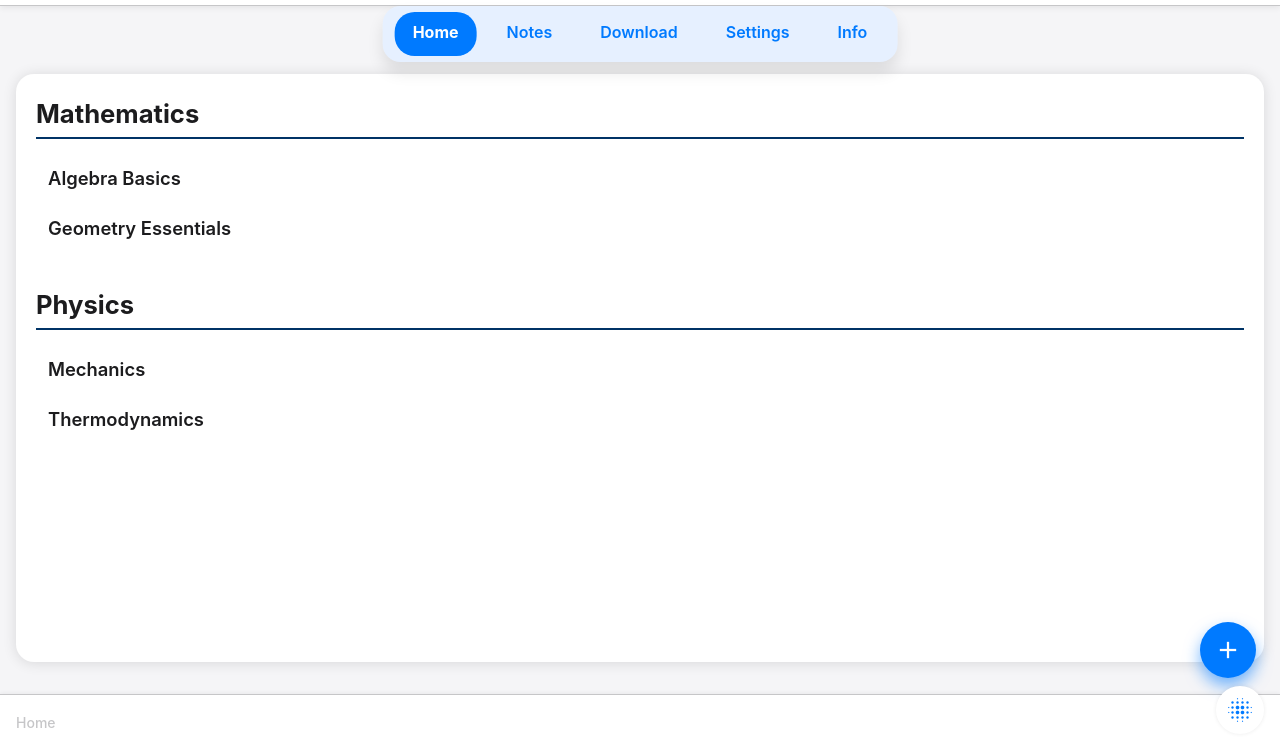
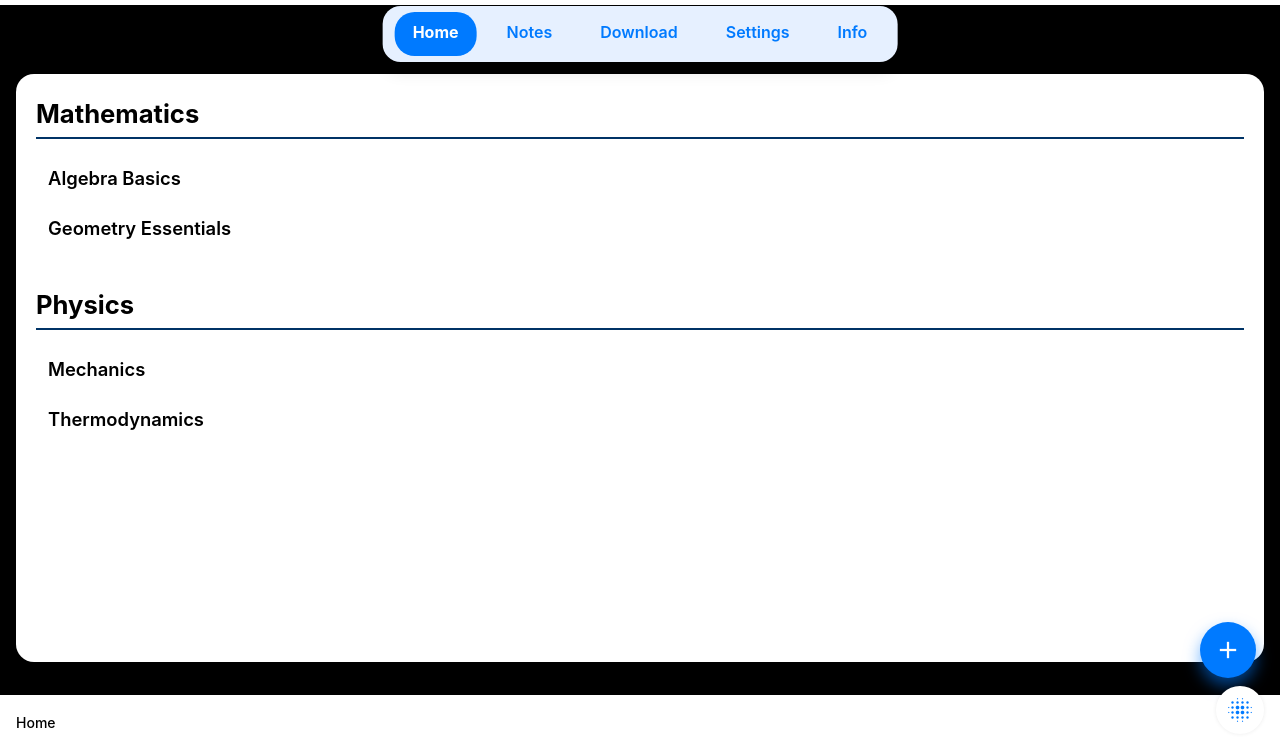
Before and after one commit to Mrutunjaya-Official/Drive, a plain HTML site: page index.html in a window 1280 px wide. Shown: the part 50-800 px from the top of the page. Drawn offline with nearby package versions, Linux system fonts and the light colour scheme.

Commit message:
Update index.html

```diff
--- a/index.html
+++ b/index.html
@@ -9,10 +9,10 @@
   :root {
     --white: #fff;
     --black: #000;
-    --gray-light: #f5f5f7;
-    --gray-medium: #c6c6c8;
-    --gray-dark: #1c1c1e;
-    --gray-darker: #2c2c2e;
+    --gray-light: #000;
+    --gray-medium: #000;
+    --gray-dark: #000;
+    --gray-darker: #000;
     --blue: #007aff;
     --blue-dark: #0051a8;
     --font-stack: -apple-system, BlinkMacSystemFont, "Segoe UI", Roboto, Oxygen,
```
